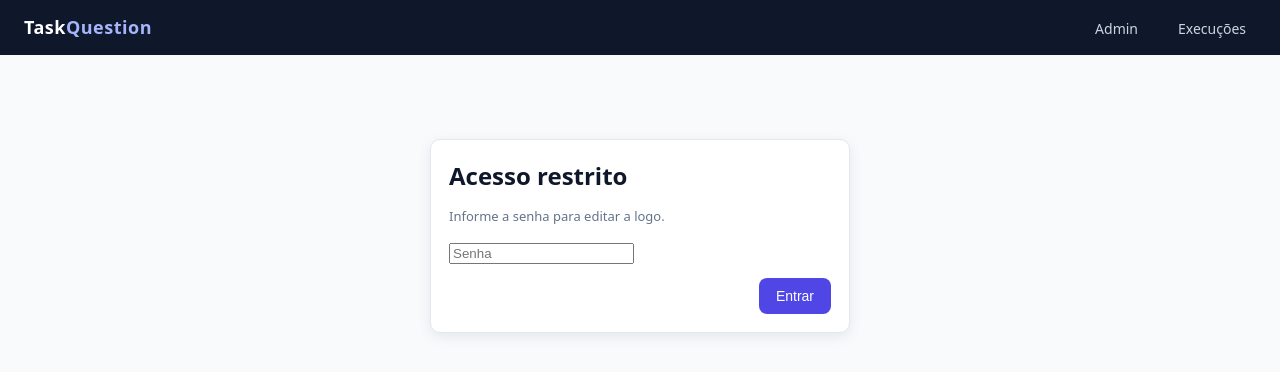
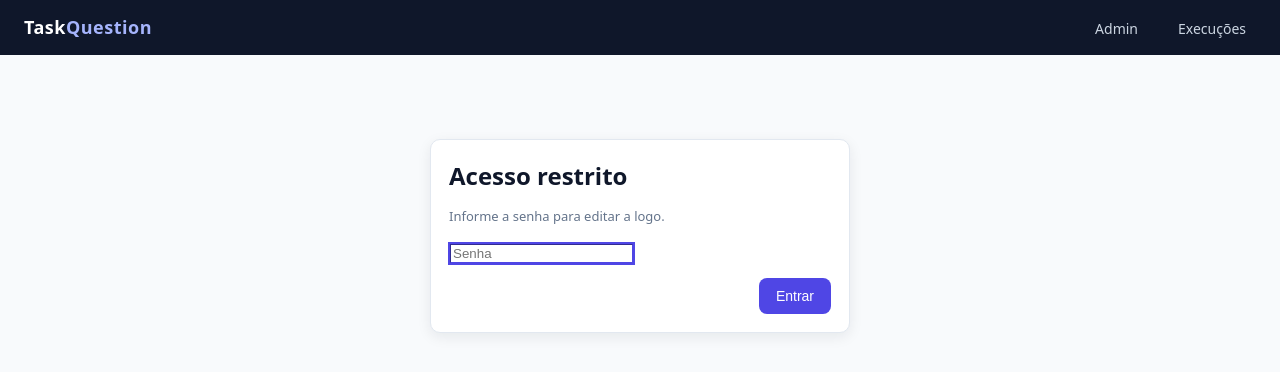
Before and after one commit to luizg99/enquete-votacao-tempo-real, a Next.js app: page /EditarLogoSecreta in a window 1280 px wide. Shown: the top 372 px of the page. Built offline with nearby package versions, Linux system fonts and the light colour scheme; no server answers; the database is empty.

Commit message:
Bugfixed roda de logos resolvido.

```diff
--- a/components/LogoEditor.tsx
+++ b/components/LogoEditor.tsx
@@ -8,17 +8,27 @@ const SESSION_KEY = 'taskq:logoUnlocked';
 
 export function LogoEditor() {
   const [unlocked, setUnlocked] = useState(false);
-  const [pw, setPw] = useState('');
   const [logoUrl, setLogoUrl] = useState<string | null>(null);
   const [loading, setLoading] = useState(true);
   const [busy, setBusy] = useState(false);
   const fileRef = useRef<HTMLInputElement>(null);
+  const pwInputRef = useRef<HTMLInputElement>(null);
 
   useEffect(() => {
     if (typeof window !== 'undefined' && sessionStorage.getItem(SESSION_KEY) === '1') {
       setUnlocked(true);
     }
   }, []);
+
+  const tryUnlock = () => {
+    const raw = pwInputRef.current?.value ?? '';
+    if (raw.trim() === SECRET_PASSWORD) {
+      sessionStorage.setItem(SESSION_KEY, '1');
+      setUnlocked(true);
+    } else {
+      alert('Senha incorreta.');
+    }
+  };
 
   useEffect(() => {
     if (!unlocked) return;
@@ -38,41 +48,30 @@ export function LogoEditor() {
 
   if (!unlocked) {
     return (
-      <div className="card" style={{ maxWidth: 420, margin: '60px auto' }}>
+      <form
+        className="card"
+        style={{ maxWidth: 420, margin: '60px auto' }}
+        onSubmit={(e) => {
+          e.preventDefault();
+          tryUnlock();
+        }}
+      >
         <h1>Acesso restrito</h1>
         <p className="muted">Informe a senha para editar a logo.</p>
         <input
+          ref={pwInputRef}
           type="password"
-          value={pw}
-          onChange={(e) => setPw(e.target.value)}
+          name="logo-password"
+          autoComplete="off"
+          autoFocus
           placeholder="Senha"
-          onKeyDown={(e) => {
-            if (e.key === 'Enter') {
-              if (pw === SECRET_PASSWORD) {
-                sessionStorage.setItem(SESSION_KEY, '1');
-                setUnlocked(true);
-              } else {
-                alert('Senha incorreta.');
-              }
-            }
-          }}
         />
         <div className="row" style={{ marginTop: 14, justifyContent: 'flex-end' }}>
-          <button
-            className="btn primary"
-            onClick={() => {
-              if (pw === SECRET_PASSWORD) {
-                sessionStorage.setItem(SESSION_KEY, '1');
-                setUnlocked(true);
-              } else {
-                alert('Senha incorreta.');
-              }
-            }}
-          >
+          <button type="submit" className="btn primary">
             Entrar
           </button>
         </div>
-      </div>
+      </form>
     );
   }
 
--- a/lib/branding.ts
+++ b/lib/branding.ts
@@ -55,8 +55,9 @@ export async function deleteLogo(): Promise<void> {
 
 export function subscribeBranding(onChange: () => void) {
   const sb = getSupabase();
+  const name = `branding-${Math.random().toString(36).slice(2, 10)}`;
   const channel = sb
-    .channel('branding-singleton')
+    .channel(name)
     .on('postgres_changes', { event: '*', schema: 'public', table: 'branding' }, () => onChange())
     .subscribe();
   return () => { sb.removeChannel(channel); };
```
Also changed, not shown: lib/executions.ts (+7 -4 lines), lib/store.ts (+6 -3 lines).
